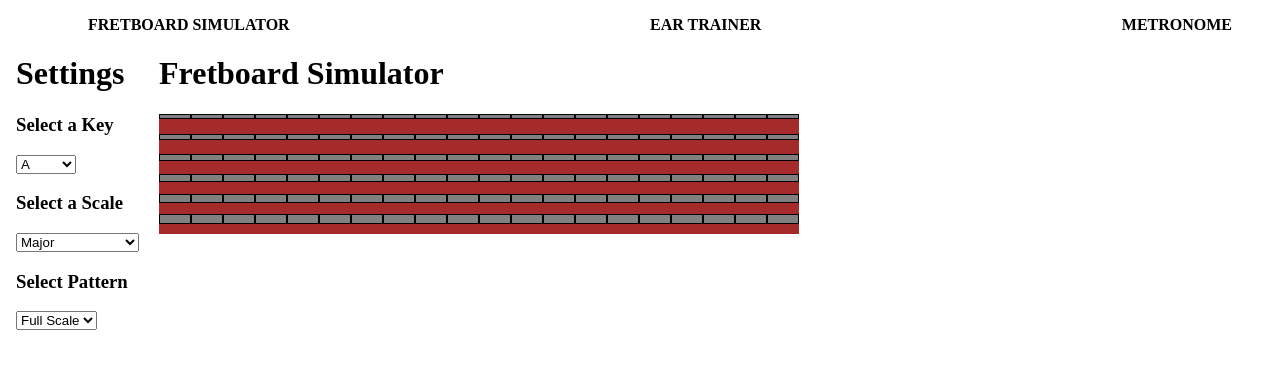
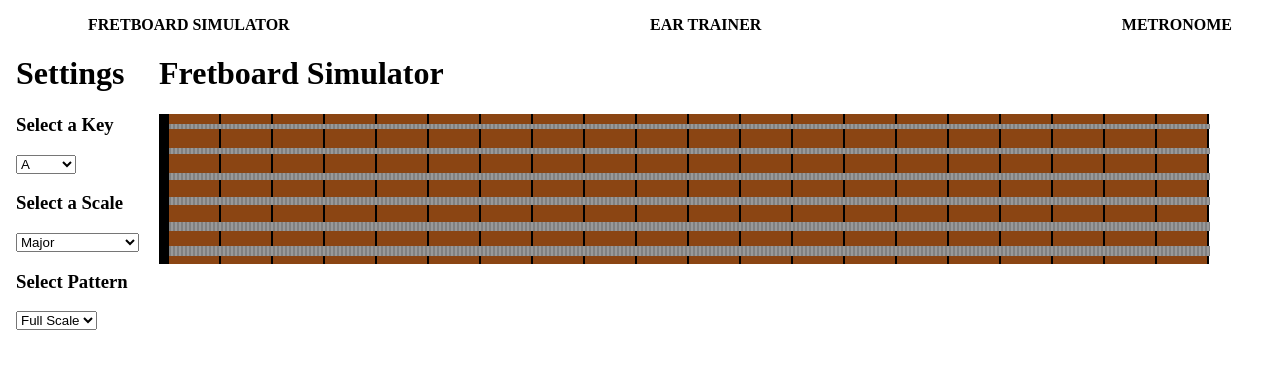
Before and after one commit to CalvinGaiennie/music-vite, a React (Vite) app: page /fretboard-simulator in a window 1280 px wide. Shown: the top 368 px of the page. Built offline with nearby package versions, Linux system fonts and the light colour scheme.

Commit message:
I made the fretboard look better and started getting the functionality set up

```diff
--- a/src/components/Fretboard.jsx
+++ b/src/components/Fretboard.jsx
@@ -1,6 +1,22 @@
 import styles from "./Fretboard.module.css";
 
 function Fretboard() {
+  const notes = [
+    "A",
+    "A#/Bb",
+    "B",
+    "C",
+    "C#/Db",
+    "D",
+    "D#/Eb",
+    "E",
+    "F",
+    "F#/Gb",
+    "G",
+    "G#/Ab",
+  ];
+
+  const stringNames = ["E", "B", "G", "D", "A", "E"];
   function light(id) {
     document.getElementById(id).classList.add(styles.active);
   }
@@ -11,15 +27,11 @@ function Fretboard() {
   return (
     <div>
       <h1>Fretboard Simulator</h1>
-
-      <div className={styles.fretboard}>
-        {Array.from({ length: 6 }).map((_, i) => (
-          <div key={`outer-string-${i + 1}`} className={styles.outerString}>
-            <div
-              key={`string-${i + 1}`}
-              id={`string-${i + 1}`}
-              className={styles.innerString}
-            >
+      <div className={styles.flex}>
+        <div className={styles.nut}></div>
+        <div className={styles.fretboard}>
+          {Array.from({ length: 6 }).map((_, i) => (
+            <div key={`outer-string-${i + 1}`} className={`${styles.string}`}>
               {Array.from({ length: 20 }).map((_, j) => (
                 <div
                   key={`fret-${j}-string-${i + 1}`}
@@ -27,17 +39,22 @@ function Fretboard() {
                   className={styles.fret}
                   onMouseEnter={() => light(`fret-${j}-string-${i + 1}`)}
                   onMouseLeave={() => unLight(`fret-${j}-string-${i + 1}`)}
+                  data-noteName={notes[j]}
+                  data-stringNoteName={stringNames[i]}
                 >
                   <div
                     key={`innerFret-${j}-string-${i + 1}`}
                     id={`innerFret-${j}-string-${i + 1}`}
-                    className={styles.innerFret}
+                    style={{ "--fret-number": j, "--string-number": i + 1 }}
+                    className={`${styles.innerFret} ${
+                      styles[`string${i + 1}`]
+                    }`}
                   ></div>
                 </div>
               ))}
             </div>
-          </div>
-        ))}
+          ))}
+        </div>
       </div>
     </div>
   );
--- a/src/components/Fretboard.module.css
+++ b/src/components/Fretboard.module.css
@@ -1,47 +1,73 @@
 .nut {
-  width: 5px;
-  height: 80px;
+  width: 8px;
+  height: 148px;
   background-color: black;
   border: 1px solid black;
 }
 
-.outerString {
-  background-color: brown;
-  height: 20px;
-}
-
-.innerString {
+.string {
   display: flex;
-  height: 100%;
-  width: 100%;
-  background-color: grey;
+  height: 25px;
+  background-color: #8b4513;
+  z-index: 2;
 }
 
 .fret {
-  width: 30px;
-  border: 1px solid black;
+  width: 50px;
+  border-right: 2px solid black;
+  display: flex; /* Add this */
+  align-items: center;
+  position: relative;
 }
 
-:global(#string-1) {
-  height: 5px;
+.innerFret {
+  width: 106%;
+  position: absolute;
+  z-index: 3;
+  background: repeating-linear-gradient(
+    90deg,
+    grey,
+    grey 2px,
+    #999 2px,
+    #999 4px
+  );
 }
-:global(#string-2) {
-  height: 6px;
-}
-:global(#string-3) {
-  height: 7px;
-}
-:global(#string-4) {
-  height: 8px;
-}
-:global(#string-5) {
-  height: 9px;
-}
-:global(#string-6) {
-  height: 10px;
+
+.flex {
+  display: flex;
 }
 
 .active {
-  background-color: white;
+  background-color: #b16b3b;
   color: white;
 }
+
+.active::before {
+  content: attr(data-noteName);
+  position: absolute;
+  top: 50%;
+  left: 50%;
+  transform: translate(-50%, -50%);
+  z-index: 4;
+  color: white;
+  font-weight: bold;
+}
+
+.innerFret.string1 {
+  height: 5px;
+}
+.innerFret.string2 {
+  height: 6px;
+}
+.innerFret.string3 {
+  height: 7px;
+}
+.innerFret.string4 {
+  height: 8px;
+}
+.innerFret.string5 {
+  height: 9px;
+}
+.innerFret.string6 {
+  height: 10px;
+}
```
